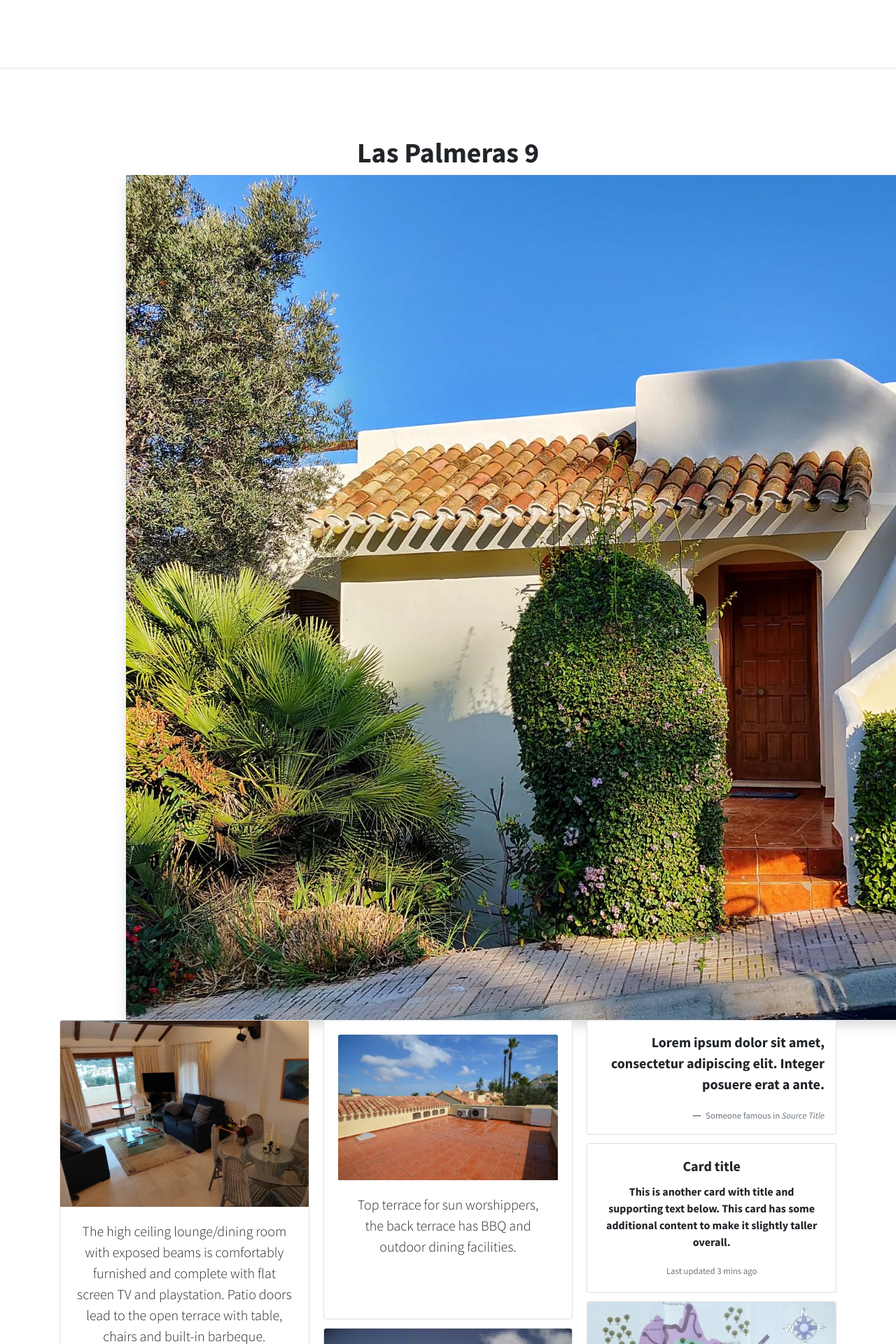
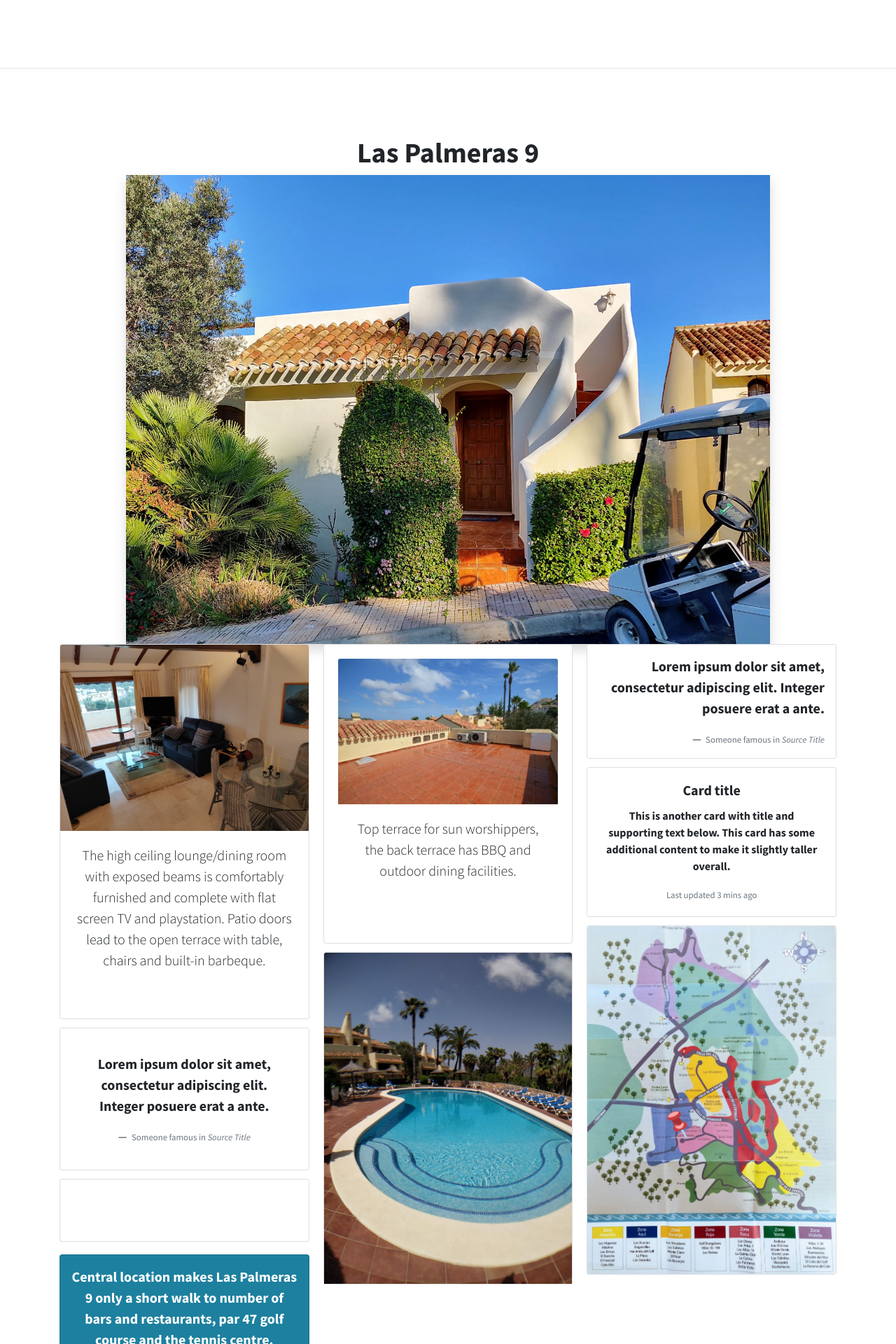
Before and after one commit to richsteer/richsteer.github.io, a Jekyll site: the page built from index.html, in a window 1280 px wide. Shown: the part 2742-4662 px from the top of the page at 70% size. Built offline with Jekyll 4.4.1, drawn with Linux system fonts in a browser that asks for light colours.

Commit message:
Update index.html

```diff
--- a/index.html
+++ b/index.html
@@ -81,7 +81,7 @@ title: Las Palameras 9
         <div class = "row cols-sm g-3">
                 <div class="col-lg-10 mx-auto">
                     <h1>Las Palmeras 9</h1>
-                    <img src="assets/img/la-manga-club-villa-las-palmeras-9.jpg" class="image-fluid shadow" alt="..">
+                    <img src="assets/img/la-manga-club-villa-las-palmeras-9.jpg" class="img-fluid mx-auto shadow" alt="..">
                 </div>
         </div>
                    <!-- LP9 cards container
```
